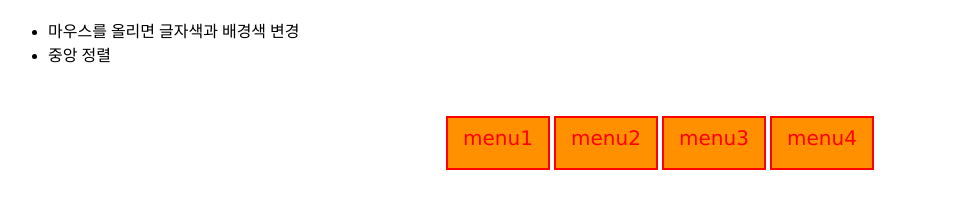
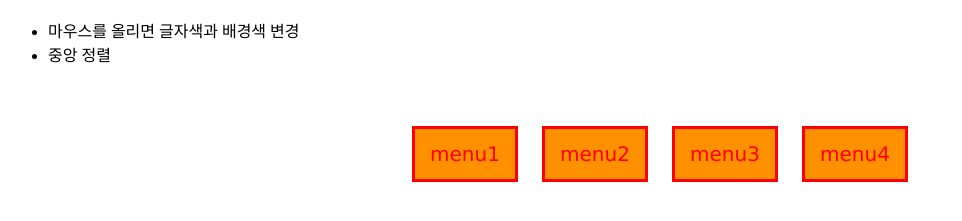
Before and after one commit to yunyeonjeong/yun_homework, a plain HTML site: page 230330_displayEx1_윤연정/230330_displayEx1_윤연정.html in a window 1280 px wide. Shown: the part 57-278 px from the top of the page, without its empty margins (0-962 px from the left). Drawn offline with Linux system fonts and the light colour scheme.

Commit message:
230330수정파일추가

```diff
--- a/230330_display_ex_윤연정/displayex.html
+++ b/230330_displayEx1_윤연정/230330_displayEx1_윤연정.html
@@ -8,7 +8,7 @@
     .gnb{
       margin: 50px auto;
       text-align: center;
-      line-height: 2;
+      line-height: 2.5;
     }
     .gnb li{
       background-color: rgb(255, 145, 0);
@@ -16,9 +16,10 @@
       display: inline-block;
       width: 100px;
       height: 50px;
-      border: 2px solid red;
+      border: 3px solid red;
       font-size: 20px;
       font-family: Verdana, Geneva, Tahoma, sans-serif;
+      margin: 10px;
     }
     .gnb li:hover{
       background-color: rgb(176, 212, 16);
```
